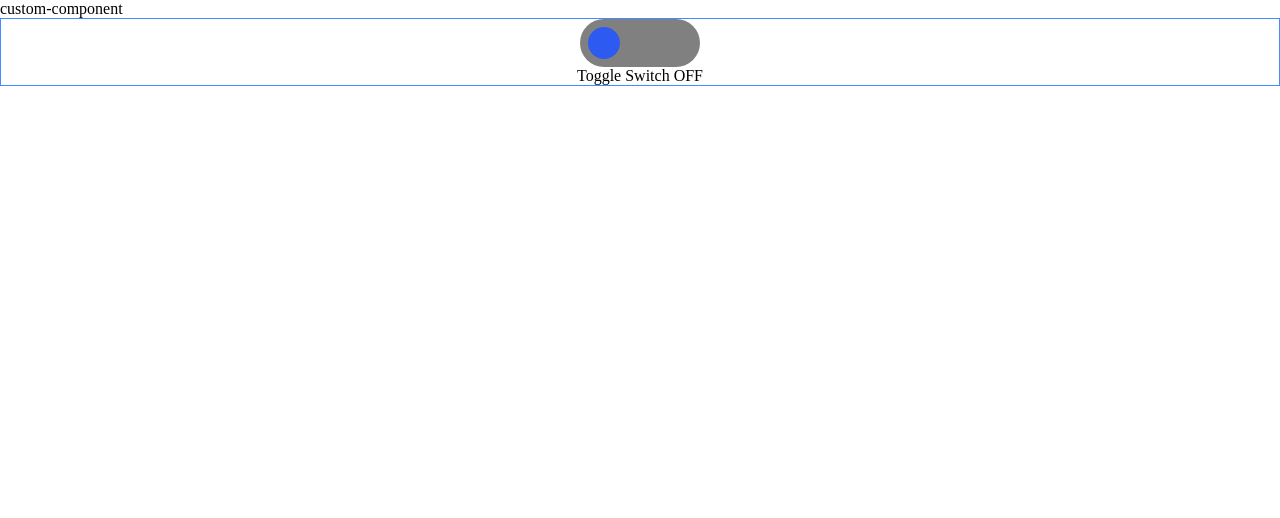
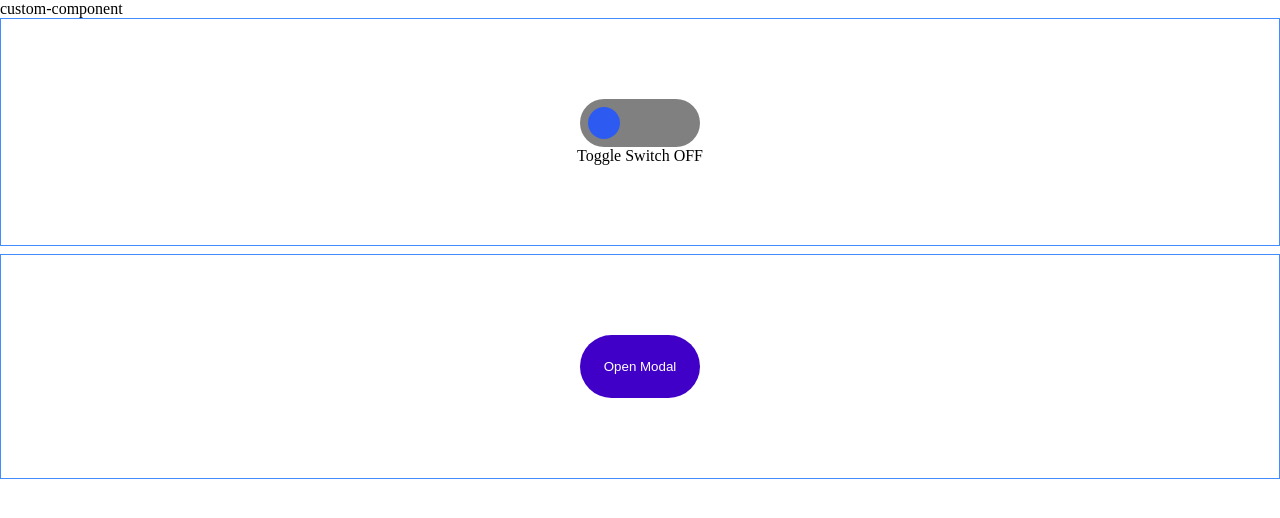
Before and after one commit to JAM-PARK/wanted_pre_onboarding, a React (Create React App) app in the folder custom-component/: page / in a window 1280 px wide. Shown: the top 518 px of the page. Built offline with nearby package versions, Linux system fonts and the light colour scheme; the HTML template or start-up script is replaced by a standard one.

Commit message:
Add : Modal structure

```diff
--- a/custom-component/src/App.js
+++ b/custom-component/src/App.js
@@ -1,11 +1,13 @@
 import './App.scss';
 import Toggle from './components/Toggle';
+import Modal from './components/Modal';
 
 const App = () => {
   return (
     <>
       <div>custom-component</div>
       <Toggle />
+      <Modal />
     </>
   );
 };
--- a/custom-component/src/components/Modal.js
+++ b/custom-component/src/components/Modal.js
@@ -0,0 +1,20 @@
+import './Modal.scss';
+import { useState } from 'react';
+
+const Modal = () => {
+  return (
+    <>
+      <div className="modal-container">
+        <button className="modal-btn">Open Modal</button>
+        {/* <div className="modal-backdrop">
+          <div className="modal-view">
+            <span className="close-btn">&times;</span>
+            <div className="desc">{`HELLO \n`}wanted &times; CODESTATES!</div>
+          </div>
+        </div> */}
+      </div>
+    </>
+  );
+};
+
+export default Modal;
--- /dev/null
+++ b/custom-component/src/components/Modal.scss
@@ -0,0 +1,53 @@
+.modal-container {
+  display: flex;
+  flex-direction: column;
+  align-items: center;
+  border: 1px solid #448bff;
+  width: auto;
+  height: auto;
+  padding: 5rem;
+  margin-top: 0.5rem;
+}
+
+.modal-btn {
+  background-color: #4000c7;
+  text-decoration: none;
+  border: none;
+  padding: 1.5rem;
+  color: white;
+  border-radius: 3rem;
+  cursor: pointer;
+}
+
+.modal-backdrop {
+  position: fixed;
+  top: 0;
+  left: 0;
+  bottom: 0;
+  right: 0;
+  z-index: 10;
+  background-color: rgba(0, 0, 0, 0.3);
+  backdrop-filter: blur(0.1rem);
+  display: grid;
+  place-items: center;
+}
+
+.modal-view {
+  display: flex;
+  flex-direction: column;
+  align-items: center;
+  border-radius: 1.5rem;
+  background-color: white;
+  width: 21rem;
+  height: 7rem;
+  text-align: center;
+  > span.close-btn {
+    margin-top: 1px;
+    cursor: pointer;
+  }
+  > div.desc {
+    margin-top: 27px;
+    color: #4000c7;
+    white-space: pre-wrap;
+  }
+}
--- a/custom-component/src/components/Toggle.js
+++ b/custom-component/src/components/Toggle.js
@@ -10,8 +10,8 @@ const Toggle = () => {
 
   return (
     <>
-      <div className="container" onClick={handleToggle}>
-        <div className={`toggle-container ${isOn ? 'toggle-checked' : ''}`} />
+      <div className="toggle-container" onClick={handleToggle}>
+        <div className={`toggle-box ${isOn ? 'toggle-checked' : ''}`} />
         <div className="toggle-circle-container">
           <div className={`toggle-circle ${isOn ? 'toggle-checked' : ''}`} />
         </div>
--- a/custom-component/src/components/Toggle.scss
+++ b/custom-component/src/components/Toggle.scss
@@ -1,13 +1,15 @@
-.container {
+.toggle-container {
+  position: relative;
   display: flex;
   flex-direction: column;
   align-items: center;
-  position: relative;
   border: 1px solid #448bff;
   width: auto;
   height: auto;
+  padding: 5rem;
+  cursor: pointer;
 
-  > .toggle-container {
+  > .toggle-box {
     width: 7.5rem;
     height: 3rem;
     border-radius: 3rem;
```
